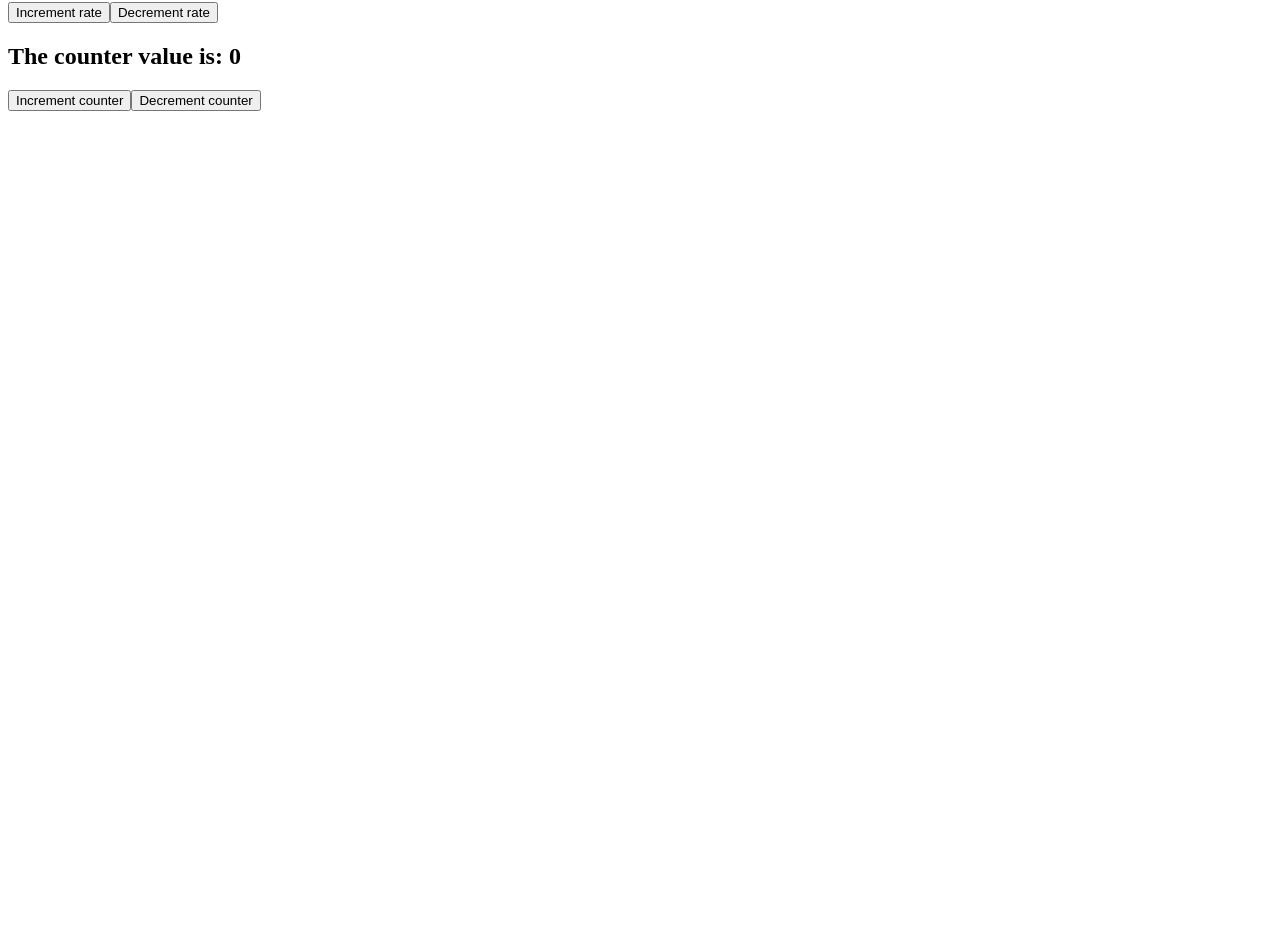
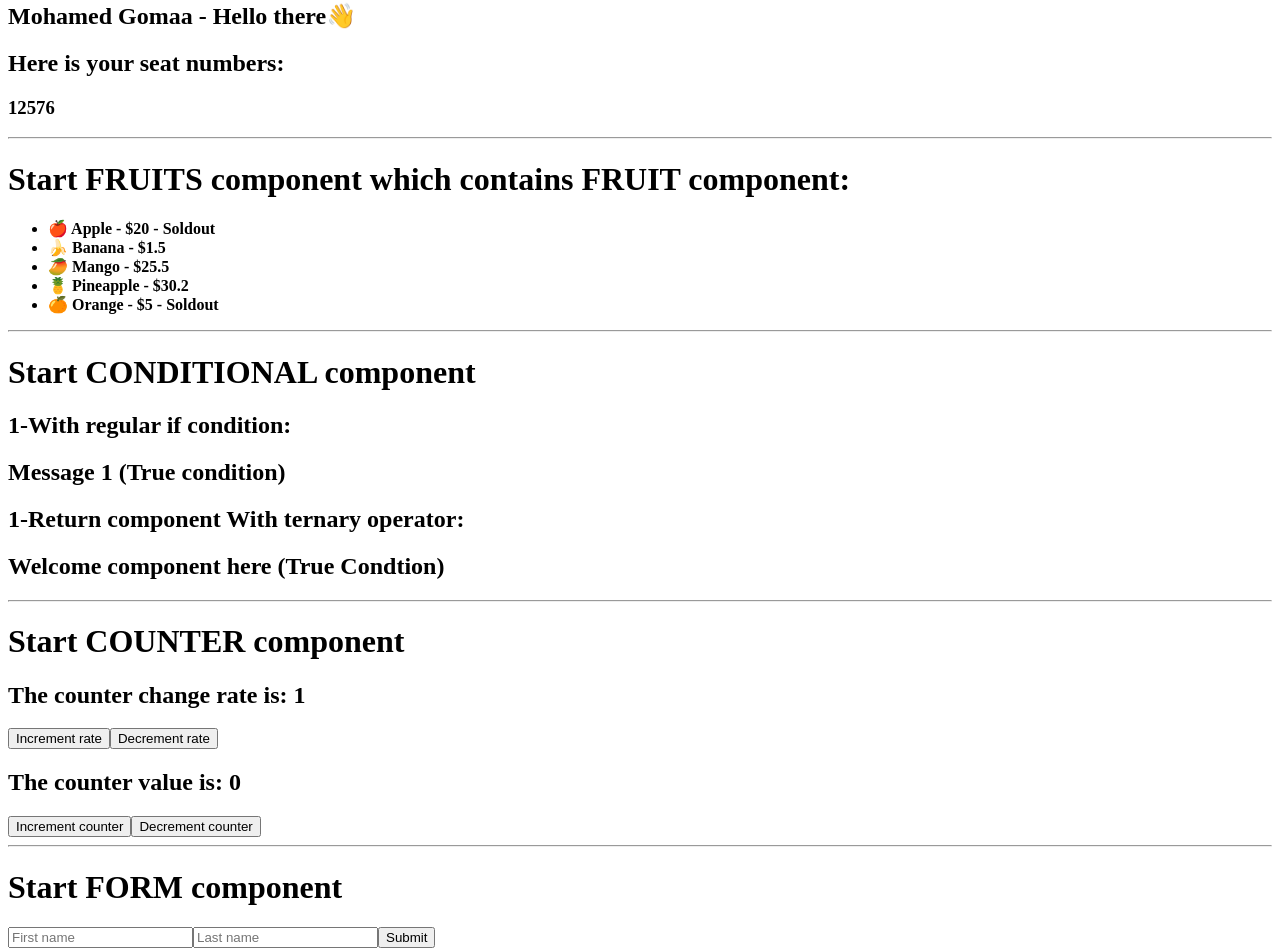
Before and after one commit to moh-gomaa/react-starter, a React (Vite) app: page / in a window 1280 px wide. Shown: the part 125-1077 px from the top of the page. Before the commit the page ends 800 px from the top, so only its background shows below. Built offline with nearby package versions, Linux system fonts and the light colour scheme.

Commit message:
-Implement a form which has multiple textbox. -Implement the use of multi state within the same component.

```diff
--- a/src/App.jsx
+++ b/src/App.jsx
@@ -1,4 +1,8 @@
 import Counter from "./Counter";
+import Form from "./components/Form";
+import { Fruits } from "./components/Fruits";
+import Hello from "./components/Hello";
+import ConditionalComponent from "./components/conditional/ConditionalComponent";
 
 function App() {
   const person = {
@@ -9,10 +13,19 @@ function App() {
   };
   return (
     <div className="App">
-      {/* <Hello person={person} />
+      <Hello person={person} />
+      <hr></hr>
+
       <Fruits />
-      <ConditionalComponent /> */}
+      <hr></hr>
+
+      <ConditionalComponent />
+      <hr></hr>
+
       <Counter />
+      <hr></hr>
+
+      <Form />
     </div>
   );
 }
--- /dev/null
+++ b/src/components/Form.jsx
@@ -0,0 +1,35 @@
+import { useState } from "react";
+
+export default function Form() {
+  const [formObj, setName] = useState({ firstName: "", lastName: "" });
+
+  function submitForm(e) {
+    e.preventDefault();
+
+    console.log(formObj);
+    alert("Form submitted successfully");
+  }
+
+  return (
+    <div>
+      <h1>Start FORM component</h1>
+      <form>
+        <input
+          type="text"
+          placeholder="First name"
+          onChange={(e) => setName({ ...formObj, firstName: e.target.value })}
+          value={formObj.firstName}
+        />
+
+        <input
+          type="text"
+          placeholder="Last name"
+          onChange={(e) => setName({ ...formObj, lastName: e.target.value })}
+          value={formObj.lastName}
+        />
+
+        <button onClick={(e) => submitForm(e)}>Submit</button>
+      </form>
+    </div>
+  );
+}
```
